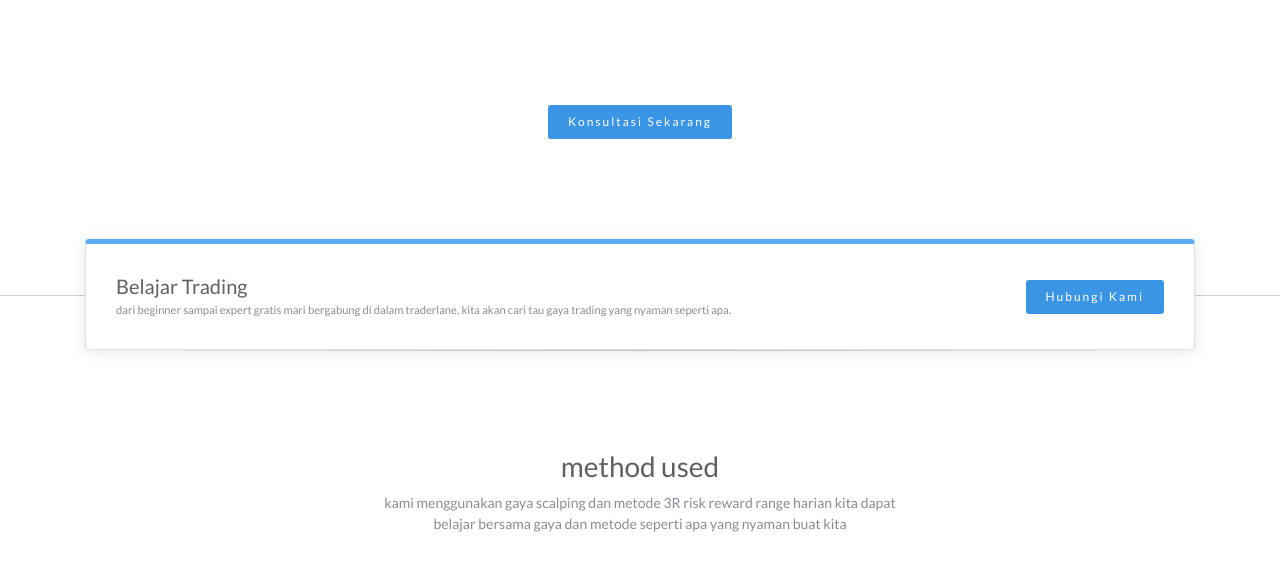
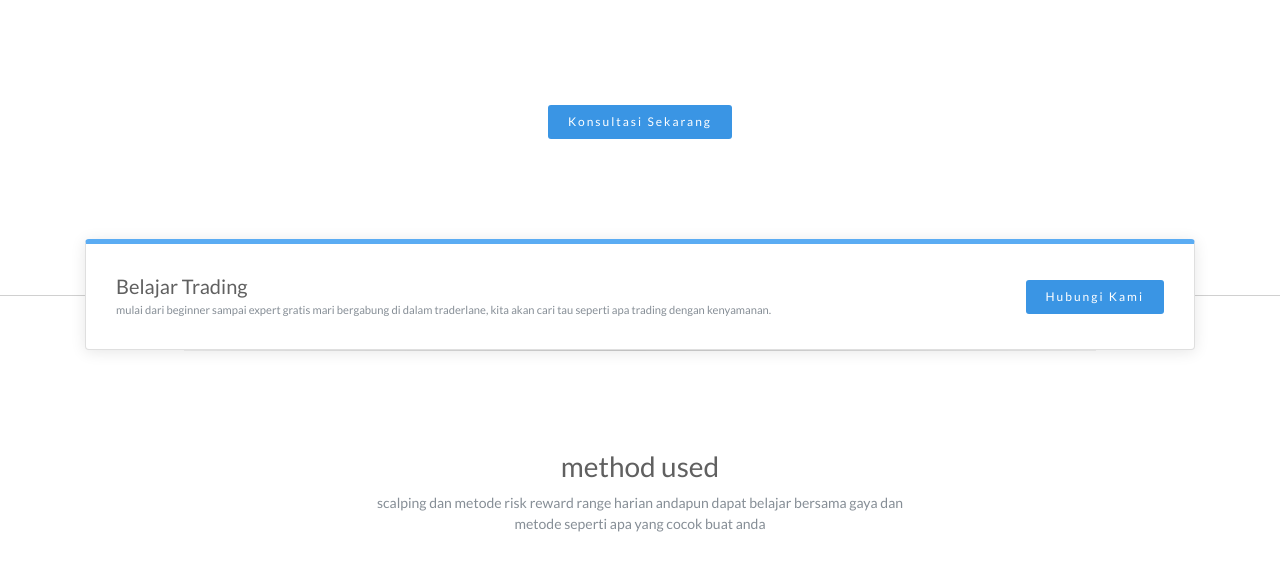
Before and after one commit to traderlane/traderlane.github.io, a plain HTML site: page index.html in a window 1280 px wide. Shown: the part 377-948 px from the top of the page. Drawn offline with Linux system fonts and the light colour scheme.

Commit message:
Update index.html

```diff
--- a/index.html
+++ b/index.html
@@ -65,7 +65,7 @@
 				        <div class="card-body card-padding d-md-flex align-items-center">
 				          <div>
 				            <h5 class="no-margin card-title"><strong>Belajar Trading</strong></h5>
-				            <p class="text-muted no-margin"><small>dari beginner sampai expert gratis mari bergabung di dalam traderlane, kita akan cari tau gaya trading yang nyaman seperti apa.</small></p>
+				            <p class="text-muted no-margin"><small>mulai dari beginner sampai expert gratis mari bergabung di dalam traderlane, kita akan cari tau seperti apa trading dengan kenyamanan.</small></p>
 				          </div>
 
 				          <div class="ml-auto">
@@ -81,7 +81,7 @@
 				<section class="row row-padding row-divider">
 				    <div class="col-md-6 offset-md-3 head-section text-center">
 					      <h3>method used</h3>
-					      <p class="text-muted">kami menggunakan gaya scalping dan metode 3R risk reward range harian kita dapat belajar bersama gaya dan metode seperti apa yang nyaman buat kita</p>
+					      <p class="text-muted">scalping dan metode risk reward range harian andapun dapat belajar bersama gaya dan metode seperti apa yang cocok buat anda</p>
 				    </div>
 
 
```
